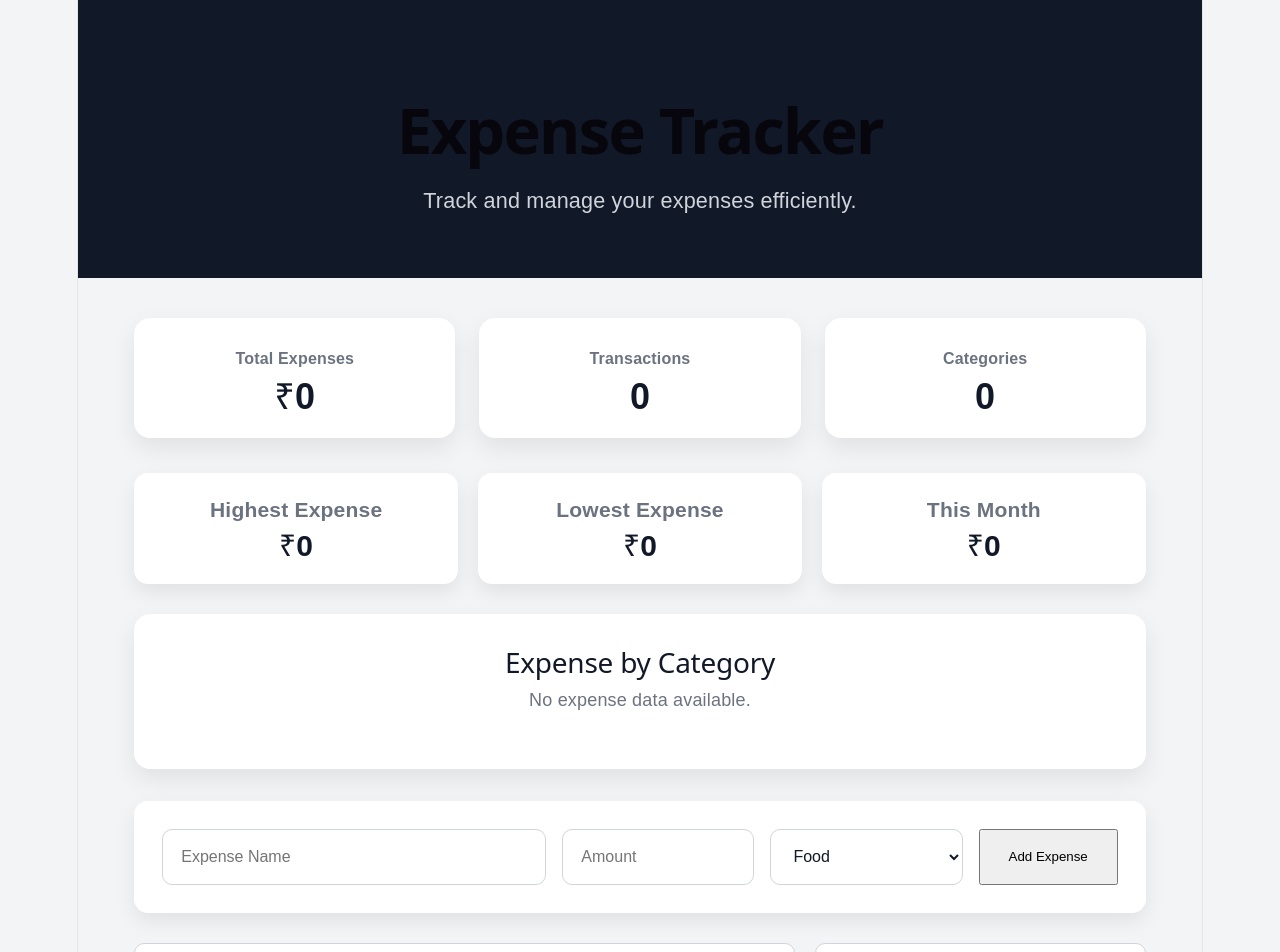
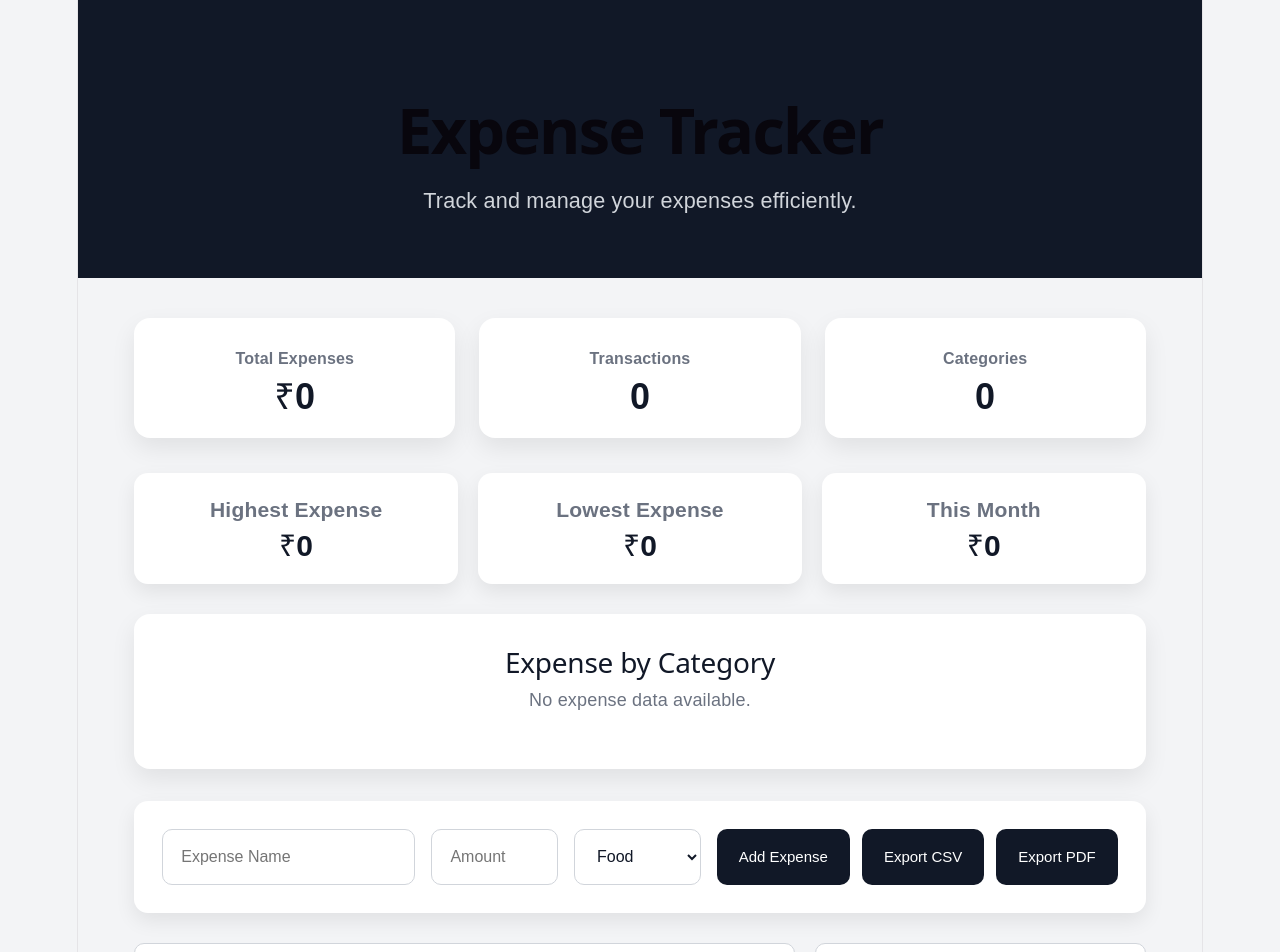
Before and after one commit to prachii00705-cell/expense-tracker, a React (Vite) app: page / in a window 1280 px wide. Shown: the top 952 px of the page. Built offline with nearby package versions, Linux system fonts and the light colour scheme.

Commit message:
feat: add expense export to CSV and PDF

```diff
--- a/src/App.css
+++ b/src/App.css
@@ -364,6 +364,27 @@ body{
     margin-top: 8px;
 }
 
+.form-buttons{
+    display:flex;
+    gap:12px;
+    flex-wrap:wrap;
+}
+
+.form-buttons button{
+    padding:14px 22px;
+    border:none;
+    border-radius:10px;
+    cursor:pointer;
+    transition:.3s;
+    background:#111827;
+    color:#fff;
+    font-size:15px;
+}
+
+.form-buttons button:hover{
+    background:#374151;
+}
+
 /* ==========================
    ANALYTICS
 ========================== */
--- a/src/components/ExpenseForm.jsx
+++ b/src/components/ExpenseForm.jsx
@@ -1,4 +1,6 @@
 import { useState } from "react";
+import { exportCSV } from "../utils/exportCSV";
+import { exportPDF } from "../utils/exportPDF";
 
 function ExpenseForm({ expenses, setExpenses }) {
   const [title, setTitle] = useState("");
@@ -86,9 +88,26 @@ function ExpenseForm({ expenses, setExpenses }) {
           <option>Other</option>
         </select>
 
-        <button type="submit">
-          Add Expense
-        </button>
+        <div className="form-buttons">
+          <button type="submit">
+            Add Expense
+          </button>
+
+          <button
+            type="button"
+            onClick={() => exportCSV(expenses)}
+          >
+            Export CSV
+          </button>
+
+          <button
+            type="button"
+            onClick={() => exportPDF(expenses)}
+          >
+            Export PDF
+          </button>
+        </div>
+
       </form>
 
       {errors.title && (
--- /dev/null
+++ b/src/utils/exportCSV.js
@@ -0,0 +1,54 @@
+export function exportCSV(expenses) {
+  if (expenses.length === 0) {
+    alert("No expenses to export.");
+    return;
+  }
+
+  const totalExpense = expenses.reduce(
+    (sum, expense) => sum + Number(expense.amount),
+    0
+  );
+
+  const headers = [
+    "Date",
+    "Expense",
+    "Category",
+    "Amount (INR)",
+  ];
+
+  const rows = expenses.map((expense) => [
+    expense.date,
+    expense.title,
+    expense.category,
+    expense.amount,
+  ]);
+
+  rows.push([]);
+  rows.push(["Report Summary"]);
+  rows.push(["Total Transactions", expenses.length]);
+  rows.push([
+    "Total Expense (INR)",
+    totalExpense.toLocaleString("en-IN"),
+  ]);
+  rows.push([
+    "Generated On",
+    new Date().toLocaleDateString("en-IN"),
+  ]);
+
+  const csvContent = [headers, ...rows]
+    .map((row) => row.join(","))
+    .join("\n");
+
+  const blob = new Blob([csvContent], {
+    type: "text/csv;charset=utf-8;",
+  });
+
+  const link = document.createElement("a");
+  link.href = URL.createObjectURL(blob);
+  link.download = "Expense_Report.csv";
+  link.click();
+
+  console.log(
+    "[Analytics] User exported expense report as CSV"
+  );
+}
--- /dev/null
+++ b/src/utils/exportPDF.js
@@ -0,0 +1,56 @@
+import jsPDF from "jspdf";
+import autoTable from "jspdf-autotable";
+
+export function exportPDF(expenses) {
+  if (expenses.length === 0) {
+    alert("No expenses to export.");
+    return;
+  }
+
+  const doc = new jsPDF();
+
+  const total = expenses.reduce(
+    (sum, expense) => sum + Number(expense.amount),
+    0
+  );
+
+  doc.setFontSize(20);
+  doc.text("Expense Tracker Report", 14, 20);
+
+  doc.setFontSize(11);
+  doc.text(
+    `Generated: ${new Date().toLocaleDateString("en-IN")}`,
+    14,
+    28
+  );
+
+  autoTable(doc, {
+    startY: 36,
+    head: [["Date", "Expense", "Category", "Amount"]],
+    body: expenses.map((expense) => [
+      expense.date,
+      expense.title,
+      expense.category,
+      `Rs. ${expense.amount}`,
+    ]),
+    theme: "striped",
+    headStyles: {
+      fillColor: [17, 24, 39],
+    },
+  });
+
+  const finalY = doc.lastAutoTable.finalY || 40;
+
+  doc.setFontSize(13);
+  doc.text(
+    `Total Expenses: Rs. ${total.toLocaleString("en-IN")}`,
+    14,
+    finalY + 12
+  );
+
+  doc.save("Expense_Report.pdf");
+
+  console.log(
+    "[Analytics] User exported expense report as PDF"
+  );
+}
```
